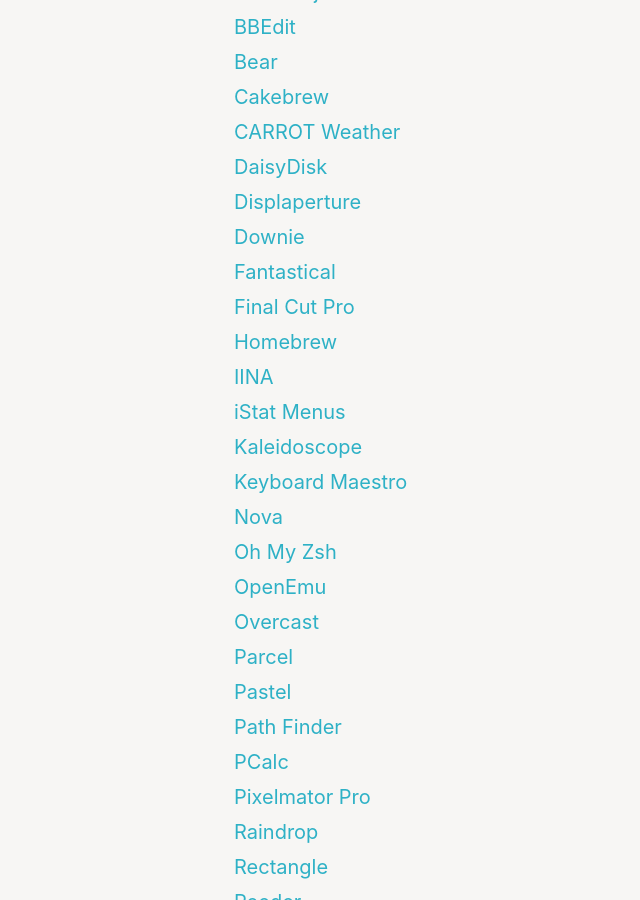
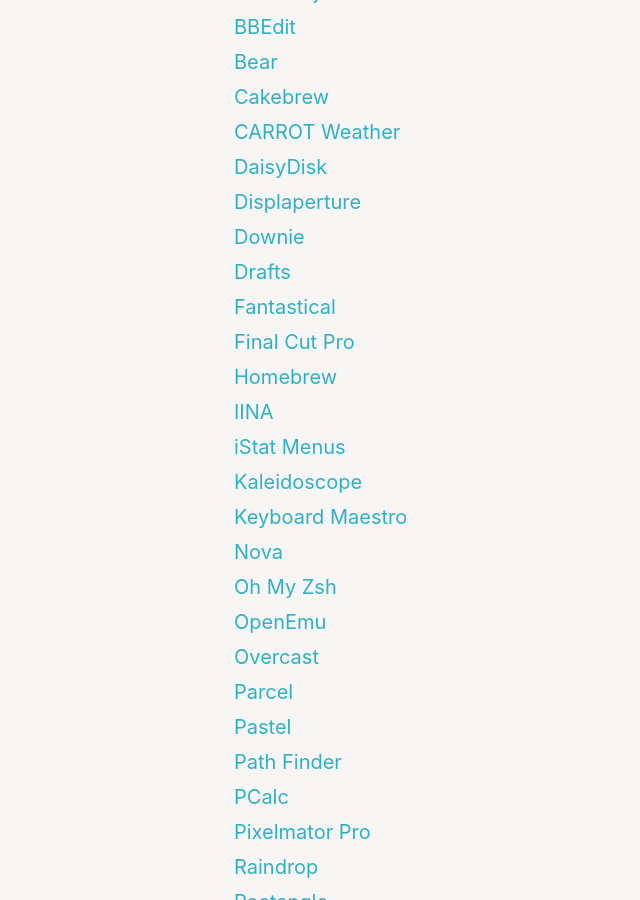
Before and after one commit to wertercatt/tooters, a Jekyll site: the page built from colophon.md, in a window 1280 px wide and 900 px high, scrolled down 1007 px. Shown: the whole window, without its empty margins (56-696 px from the left). Built offline with Jekyll 4.4.1, drawn with Linux system fonts in a browser that asks for light colours.

Commit message:
Added to the colophon.
Signed-off-by: Victor Wynne <81656443+victorwynne@users.noreply.github.com>

```diff
--- a/colophon.md
+++ b/colophon.md
@@ -45,6 +45,7 @@
 [DaisyDisk](https://daisydiskapp.com)<br>
 [Displaperture](https://manytricks.com/displaperture)<br>
 [Downie](https://software.charliemonroe.net/downie)<br>
+[Drafts](https://getdrafts.com/)<br>
 [Fantastical](https://flexibits.com/fantastical)<br>
 [Final Cut Pro](https://www.apple.com/final-cut-pro/)<br>
 [Homebrew](https://brew.sh)<br>
```
